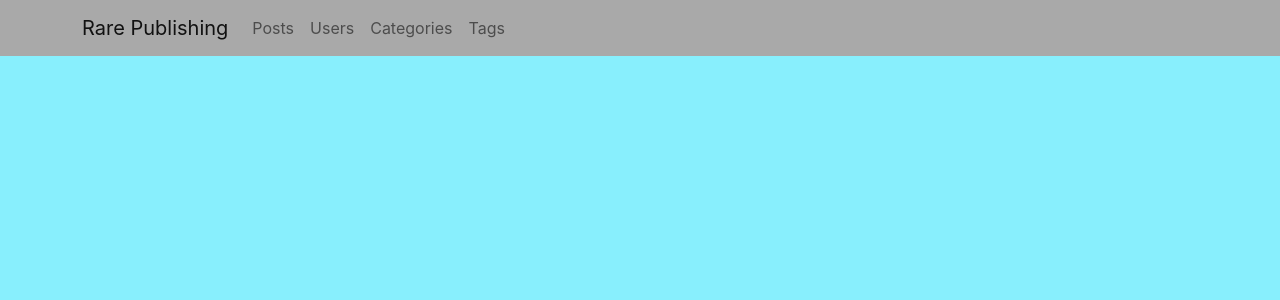
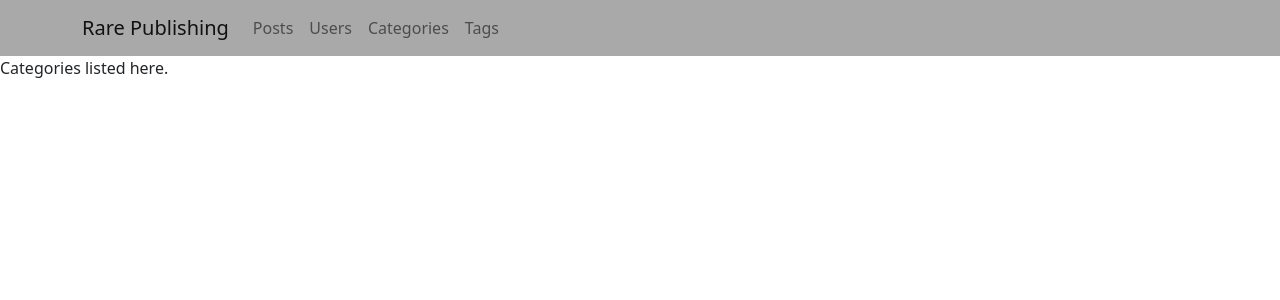
Before and after one commit to rossm933/rare-client-nextjs, a Next.js app: page /categories in a window 1280 px wide. Shown: the top 300 px of the page. Built offline with nearby package versions, Linux system fonts and the light colour scheme.

Commit message:
fixed routing

```diff
--- /dev/null
+++ b/components/NavBar.js
@@ -0,0 +1,34 @@
+/* eslint-disable react/prop-types */
+import 'bootstrap/dist/css/bootstrap.min.css';
+import { Nav, Navbar, Container } from 'react-bootstrap';
+import Link from 'next/link';
+
+function NavBar() {
+  return (
+    <>
+      <Navbar color="dark" style={{ background: '#A9A9A9', font: 'bold' }} collapseOnSelect expand="lg">
+        <Container>
+          <Nav navbar>
+            <Link passHref href="/">
+              <Navbar.Brand>Rare Publishing</Navbar.Brand>
+            </Link>
+            <Link passHref href="/posts">
+              <Nav.Link>Posts</Nav.Link>
+            </Link>
+            <Link passHref href="/users">
+              <Nav.Link>Users</Nav.Link>
+            </Link>
+            <Link passHref href="/categories">
+              <Nav.Link>Categories</Nav.Link>
+            </Link>
+            <Link passHref href="/tags">
+              <Nav.Link>Tags</Nav.Link>
+            </Link>
+          </Nav>
+        </Container>
+      </Navbar>
+    </>
+  );
+}
+
+export default NavBar;
--- a/pages/_app.js
+++ b/pages/_app.js
@@ -1,35 +1,9 @@
 /* eslint-disable react/prop-types */
-import 'bootstrap/dist/css/bootstrap.min.css';
-import { Nav, Navbar, Container } from 'react-bootstrap';
 import '../styles/globals.css';
-import Link from 'next/link';
+import NavBar from '../components/NavBar';
 
-function MyApp() {
+export default function MyApp({ Component, pageProps }) {
   return (
-    <>
-      <Navbar color="dark" style={{ background: '#A9A9A9', font: 'bold' }} collapseOnSelect expand="lg">
-        <Container>
-          <Nav navbar>
-            <Link passHref href="/">
-              <Navbar.Brand>Rare Publishing</Navbar.Brand>
-            </Link>
-            <Link passHref href="/posts">
-              <Nav.Link>Posts</Nav.Link>
-            </Link>
-            <Link passHref href="/users">
-              <Nav.Link>Users</Nav.Link>
-            </Link>
-            <Link passHref href="/categories">
-              <Nav.Link>Categories</Nav.Link>
-            </Link>
-            <Link passHref href="/tags">
-              <Nav.Link>Tags</Nav.Link>
-            </Link>
-          </Nav>
-        </Container>
-      </Navbar>
-    </>
+    <><NavBar /><Component {...pageProps} /></>
   );
 }
-
-export default MyApp;
```
Also changed, not shown: components/utils/HumanDate.js (deleted, +0 -9 lines).
